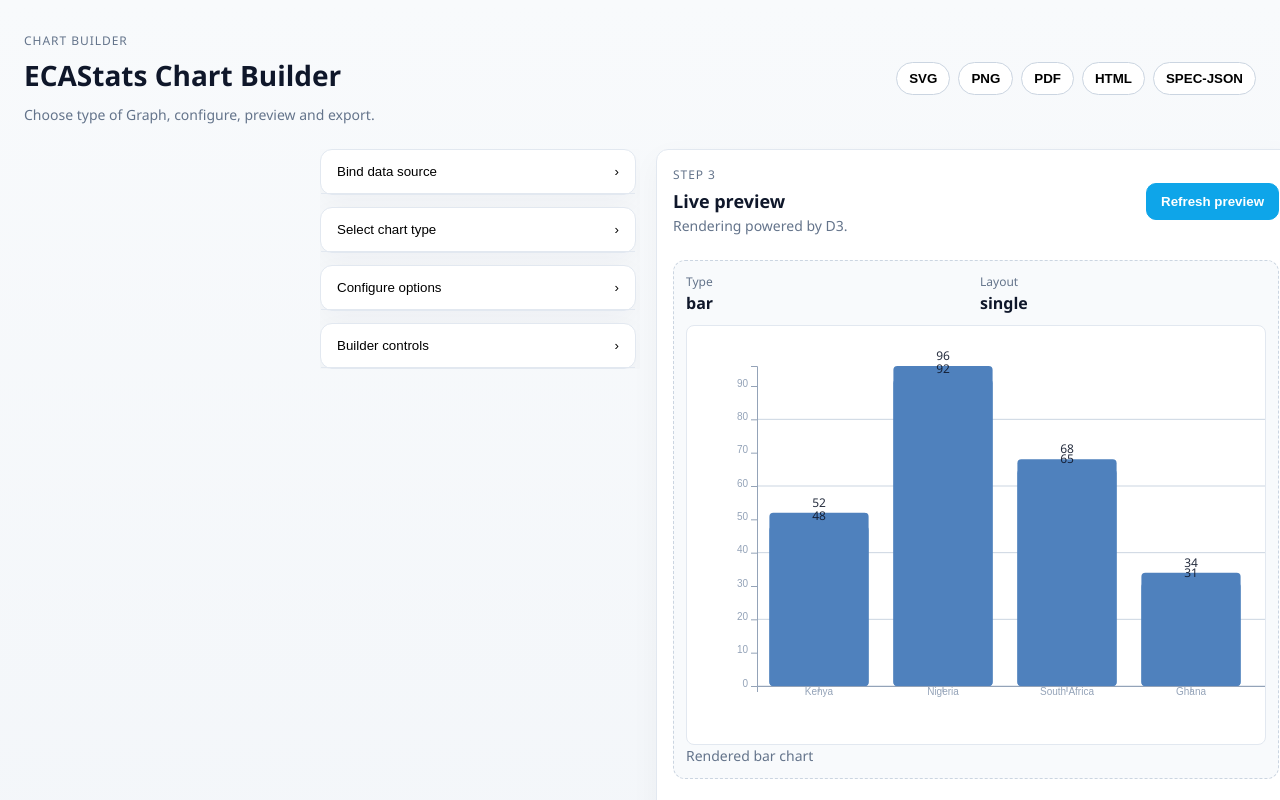
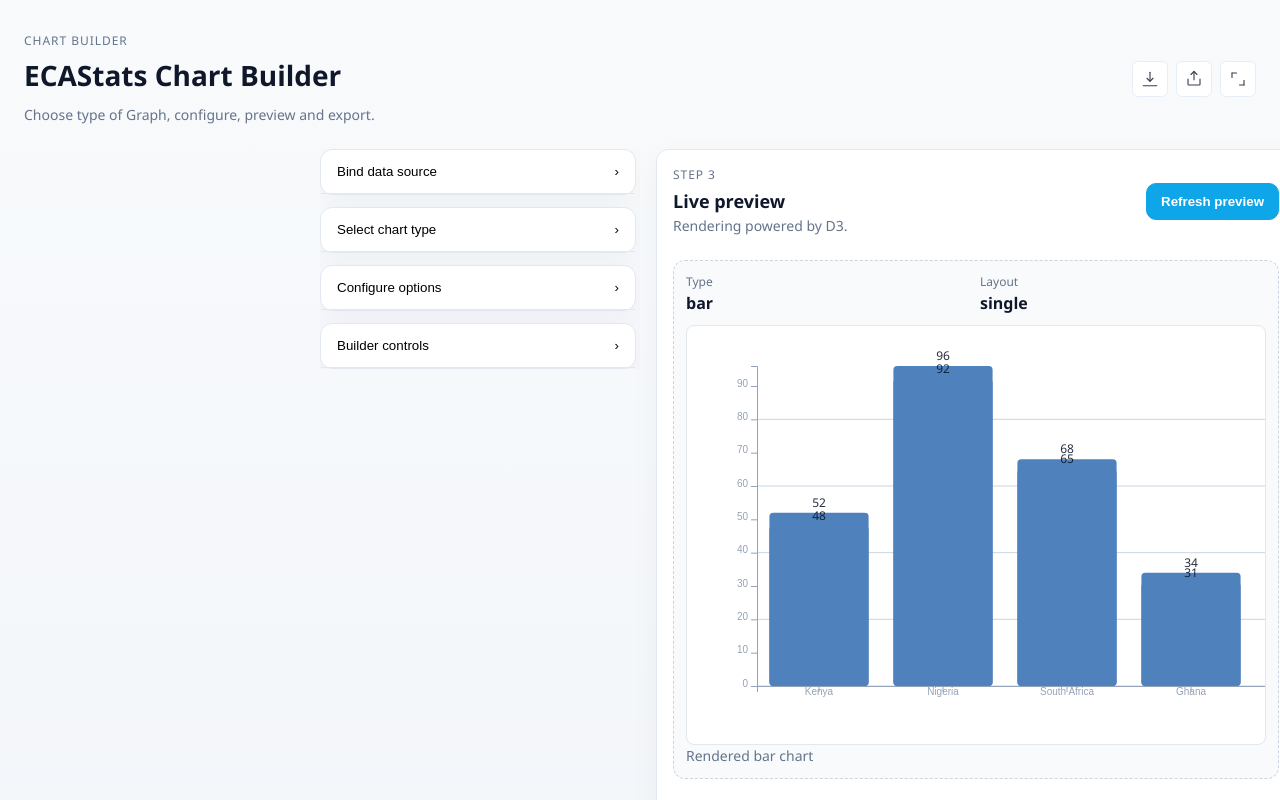
Before and after one commit to yonathanta/Chart-Builder, a Vue app: page / in a window 1280 px wide. Shown: the top 800 px of the page. Built offline with nearby package versions, Linux system fonts and the light colour scheme.

Commit message:
feat: add share and embed functionality with dropdown menus for exporting charts

```diff
--- a/src/App.vue
+++ b/src/App.vue
@@ -1,5 +1,5 @@
 <script setup lang="ts">
-import { ref, computed, watch, nextTick } from "vue";
+import { ref, computed, watch, nextTick, onMounted, onBeforeUnmount } from "vue";
 import { chartSpecSchema, type ChartSpec } from "./specs/chartSpec";
 import ChartTypeSelector from "./components/ChartTypeSelector.vue";
 import ChartOptionsPanel from "./components/ChartOptionsPanel.vue";
@@ -129,6 +129,52 @@ const panelOpen = ref({
 
 const exportFormats: ExportFormat[] = ["svg", "png", "pdf", "html", "spec-json"];
 
+const shareOpen = ref(false);
+const shareButtonRef = ref<HTMLElement | null>(null);
+const shareDropdownRef = ref<HTMLElement | null>(null);
+
+const downloadOpen = ref(false);
+const downloadButtonRef = ref<HTMLElement | null>(null);
+const downloadDropdownRef = ref<HTMLElement | null>(null);
+
+function toggleShare() {
+  shareOpen.value = !shareOpen.value;
+}
+
+function selectShare(format: ExportFormat) {
+  shareOpen.value = false;
+  handleExport(format);
+}
+
+function toggleDownload() {
+  downloadOpen.value = !downloadOpen.value;
+}
+
+function selectDownload(format: ExportFormat) {
+  downloadOpen.value = false;
+  handleExport(format);
+}
+
+function handleDocClick(e: MouseEvent) {
+  if (!shareOpen.value) return;
+  const path = (e.composedPath && e.composedPath()) || (e as any).path || [];
+  const sBtn = shareButtonRef.value;
+  const sDd = shareDropdownRef.value;
+  const dBtn = downloadButtonRef.value;
+  const dDd = downloadDropdownRef.value;
+  if (sBtn && sDd) {
+    if (path.includes(sBtn) || path.includes(sDd)) return;
+  }
+  if (dBtn && dDd) {
+    if (path.includes(dBtn) || path.includes(dDd)) return;
+  }
+  shareOpen.value = false;
+  downloadOpen.value = false;
+}
+
+onMounted(() => document.addEventListener('click', handleDocClick, true));
+onBeforeUnmount(() => document.removeEventListener('click', handleDocClick, true));
+
 const chevron = vueComputed(() => (open: boolean) => open ? "›" : "›");
 const selectedYears = ref<string[]>([]);
 const dataFields = ref<string[]>([]);
@@ -231,6 +277,26 @@ function togglePanel(key: 'type' | 'options' | 'builder' | 'data') {
 
 const previewRef = ref<InstanceType<typeof PreviewPane> | null>(null);
 
+const embedOpen = ref(false);
+const embedSnippet = ref<string | null>(null);
+
+function openEmbed() {
+  const id = spec.value.id ?? 'REPLACE_ID';
+  embedSnippet.value = `<iframe src="https://ecastats.uneca.org/data/headless/visualizations/${encodeURIComponent(id)}" width="100%" height="100%" frameborder="0"></iframe>`;
+  embedOpen.value = true;
+}
+
+async function copyEmbed() {
+  if (!embedSnippet.value) return;
+  try {
+    await navigator.clipboard.writeText(embedSnippet.value);
+    alert('Embed snippet copied to clipboard');
+  } catch (err) {
+    console.error('Copy failed', err);
+    alert('Copy failed — see console');
+  }
+}
+
 async function downloadBlob(blob: Blob, fileName: string) {
   const url = URL.createObjectURL(blob);
   const a = document.createElement("a");
@@ -283,19 +349,58 @@ async function handleExport(format: ExportFormat) {
         <h1>ECAStats Chart Builder</h1>
         <p class="muted">Choose type of Graph, configure, preview and export.</p>
       </div>
-      <div class="page__actions">
-        <div class="pill-group">
-          <button
-            v-for="format in exportFormats"
-            :key="format"
-            class="pill"
-            type="button"
-            :aria-label="`Export ${format.toUpperCase()}`"
-            @click="handleExport(format)">
-            {{ format.toUpperCase() }}
+      <div class="page__actions" style="display:flex;gap:8px;align-items:center">
+        <div style="position:relative">
+          <button ref="downloadButtonRef" class="icon-btn" aria-haspopup="true" :aria-expanded="downloadOpen" @click="toggleDownload" title="Export">
+            <svg class="icon" width="18" height="18" viewBox="0 0 24 24" fill="none" xmlns="http://www.w3.org/2000/svg"><path d="M12 3v12" stroke="currentColor" stroke-width="1.5" stroke-linecap="round" stroke-linejoin="round"/><path d="M8 11l4 4 4-4" stroke="currentColor" stroke-width="1.5" stroke-linecap="round" stroke-linejoin="round"/><path d="M21 21H3" stroke="currentColor" stroke-width="1.5" stroke-linecap="round" stroke-linejoin="round"/></svg>
+          </button>
+          <div v-if="downloadOpen" ref="downloadDropdownRef" class="dropdown">
+            <button v-for="format in exportFormats" :key="format" class="dropdown-item" @click="selectDownload(format)">
+              <span class="item-icon">
+                <svg width="18" height="18" viewBox="0 0 24 24" fill="none" xmlns="http://www.w3.org/2000/svg"><path d="M12 3v12" stroke="currentColor" stroke-width="1.5" stroke-linecap="round" stroke-linejoin="round"/><path d="M8 11l4 4 4-4" stroke="currentColor" stroke-width="1.5" stroke-linecap="round" stroke-linejoin="round"/></svg>
+              </span>
+              <span class="item-label">{{ format.toUpperCase() }}</span>
+            </button>
+          </div>
+        </div>
+
+        <div style="position:relative">
+          <button ref="shareButtonRef" class="icon-btn" aria-haspopup="true" :aria-expanded="shareOpen" @click="toggleShare" title="Share">
+            <svg class="icon" width="18" height="18" viewBox="0 0 24 24" fill="none" xmlns="http://www.w3.org/2000/svg"><path d="M4 12v7a1 1 0 001 1h14a1 1 0 001-1v-7" stroke="currentColor" stroke-width="1.5" stroke-linecap="round" stroke-linejoin="round"/><path d="M16 6l-4-4-4 4" stroke="currentColor" stroke-width="1.5" stroke-linecap="round" stroke-linejoin="round"/><path d="M12 2v11" stroke="currentColor" stroke-width="1.5" stroke-linecap="round" stroke-linejoin="round"/></svg>
+          </button>
+          <div v-if="shareOpen" ref="shareDropdownRef" class="dropdown">
+            <button class="dropdown-item" @click="openEmbed">
+              <span class="item-icon">
+                <svg width="18" height="18" viewBox="0 0 24 24" fill="none" xmlns="http://www.w3.org/2000/svg"><path d="M8 17v2a1 1 0 001 1h6a1 1 0 001-1v-2" stroke="currentColor" stroke-width="1.5" stroke-linecap="round" stroke-linejoin="round"/><path d="M8 7V5a1 1 0 011-1h6a1 1 0 011 1v2" stroke="currentColor" stroke-width="1.5" stroke-linecap="round" stroke-linejoin="round"/><path d="M12 11v2" stroke="currentColor" stroke-width="1.5" stroke-linecap="round" stroke-linejoin="round"/></svg>
+              </span>
+              <span class="item-label">Embed this chart</span>
+            </button>
+            <button class="dropdown-item">
+              <span class="item-icon">
+                <svg width="18" height="18" viewBox="0 0 24 24" fill="none" xmlns="http://www.w3.org/2000/svg"><path d="M4 12v7a1 1 0 001 1h14a1 1 0 001-1v-7" stroke="currentColor" stroke-width="1.5" stroke-linecap="round" stroke-linejoin="round"/><path d="M16 6l-4-4-4 4" stroke="currentColor" stroke-width="1.5" stroke-linecap="round" stroke-linejoin="round"/></svg>
+              </span>
+              <span class="item-label">Share via…</span>
+            </button>
+            <button class="dropdown-item" @click="selectShare('png')">
+              <span class="item-icon">
+                <svg width="18" height="18" viewBox="0 0 24 24" fill="none" xmlns="http://www.w3.org/2000/svg"><rect x="3" y="3" width="18" height="14" rx="2" stroke="currentColor" stroke-width="1.5"/><path d="M8 21h8" stroke="currentColor" stroke-width="1.5" stroke-linecap="round"/></svg>
+              </span>
+              <span class="item-label">Copy chart as image</span>
+            </button>
+            <button class="dropdown-item">
+              <span class="item-icon">
+                <svg width="18" height="18" viewBox="0 0 24 24" fill="none" xmlns="http://www.w3.org/2000/svg"><path d="M10 14l2 2 4-4" stroke="currentColor" stroke-width="1.5" stroke-linecap="round" stroke-linejoin="round"/><path d="M21 12v7a1 1 0 01-1 1H4a1 1 0 01-1-1v-7" stroke="currentColor" stroke-width="1.5" stroke-linecap="round" stroke-linejoin="round"/></svg>
+              </span>
+              <span class="item-label">Copy link to chart</span>
+            </button>
+          </div>
+        </div>
+
+        <div>
+          <button class="icon-btn" title="Fullscreen" @click="(async ()=>{ try { if (!document.fullscreenElement) await document.documentElement.requestFullscreen(); else await document.exitFullscreen(); } catch(e){ console.warn(e); } })()">
+            <svg class="icon" width="18" height="18" viewBox="0 0 24 24" fill="none" xmlns="http://www.w3.org/2000/svg"><path d="M4 4h6" stroke="currentColor" stroke-width="1.5" stroke-linecap="round"/><path d="M4 4v6" stroke="currentColor" stroke-width="1.5" stroke-linecap="round"/><path d="M20 20h-6" stroke="currentColor" stroke-width="1.5" stroke-linecap="round"/><path d="M20 20v-6" stroke="currentColor" stroke-width="1.5" stroke-linecap="round"/></svg>
           </button>
         </div>
-
       </div>
     </header>
 
@@ -385,5 +490,37 @@ async function handleExport(format: ExportFormat) {
         <div v-if="validationError" class="alert">{{ validationError }}</div>
       </div>
     </section>
+    <div v-if="embedOpen">
+      <div style="position:fixed;left:50%;top:50%;transform:translate(-50%,-50%);background:white;border:1px solid #e2e8f0;padding:12px;z-index:1000;max-width:90%;width:720px;">
+        <h3 class="panel__title">Embed Chart</h3>
+        <p class="muted">Copy and paste this code to embed the chart:</p>
+        <textarea readonly style="width:100%;height:120px;font-family:monospace;white-space:pre-wrap;overflow:auto;" :value="embedSnippet"></textarea>
+        <div style="display:flex;gap:8px;justify-content:flex-end;margin-top:8px;">
+          <button class="pill" @click="copyEmbed">Copy</button>
+          <button class="pill" @click="embedOpen = false">Close</button>
+        </div>
+      </div>
+      <div class="embed-backdrop" @click="embedOpen = false" style="position:fixed;inset:0;background:rgba(0,0,0,0.3);z-index:900;"></div>
+    </div>
   </main>
 </template>
+
+<style scoped>
+.icon-btn {
+  background: #ffffff;
+  border: 1px solid #e6eef8;
+  padding: 8px;
+  border-radius: 6px;
+  display: inline-flex;
+  align-items: center;
+  justify-content: center;
+  cursor: pointer;
+}
+.icon-btn:hover { background:#f8fbff }
+.icon { color: #374151 }
+.dropdown { position:absolute; right:0; margin-top:8px; background:white; border:1px solid #e2e8f0; border-radius:6px; box-shadow:0 8px 24px rgba(2,6,23,0.12); z-index:40; padding:8px; }
+.dropdown-item { display:flex; gap:10px; align-items:center; width:240px; padding:8px; border-radius:6px; background:transparent; border:0; text-align:left; cursor:pointer }
+.dropdown-item:hover { background:#f8fafc }
+.item-icon { width:28px; display:inline-flex; align-items:center; justify-content:center; color:#6b7280 }
+.item-label { flex:1; color:#111827 }
+</style>
```
